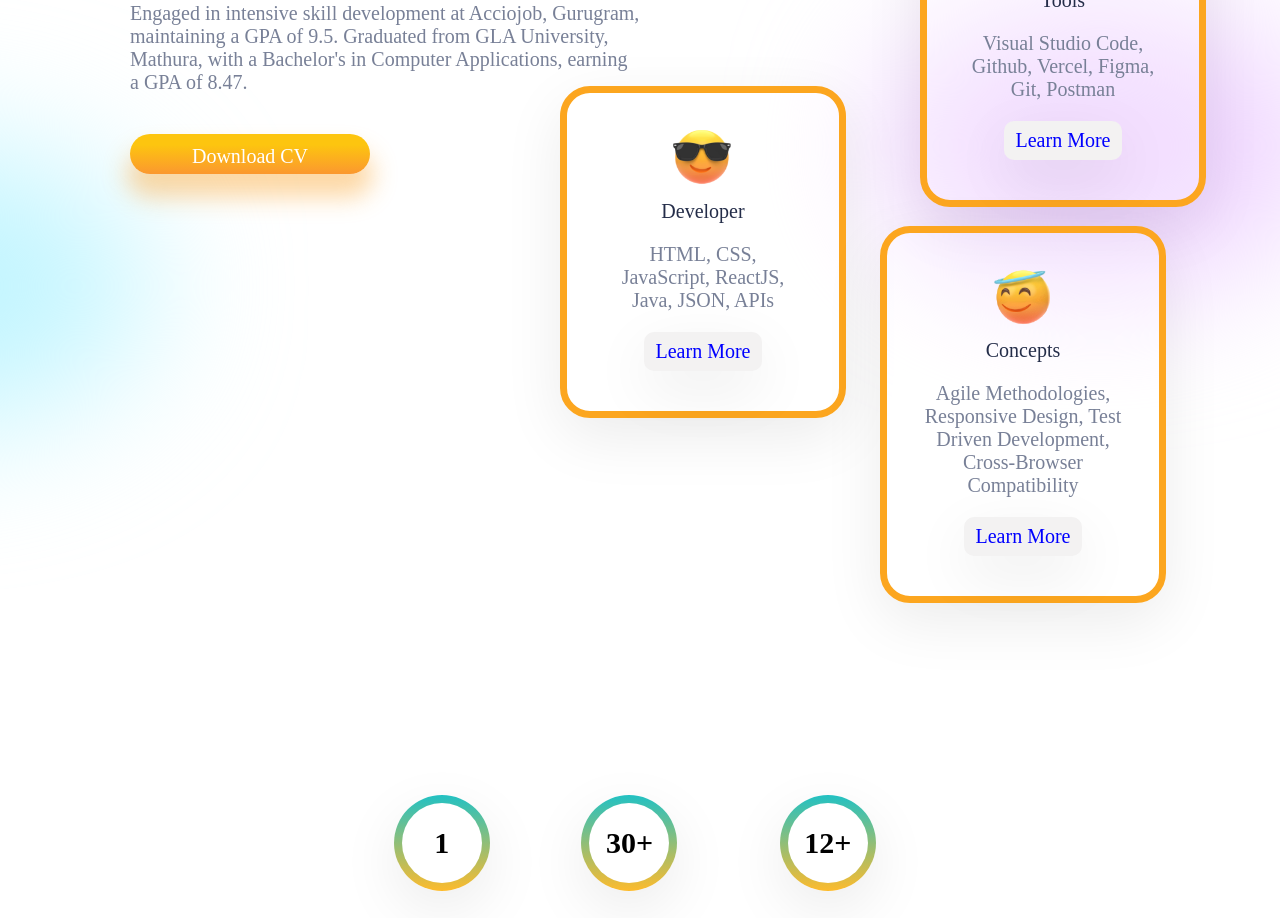
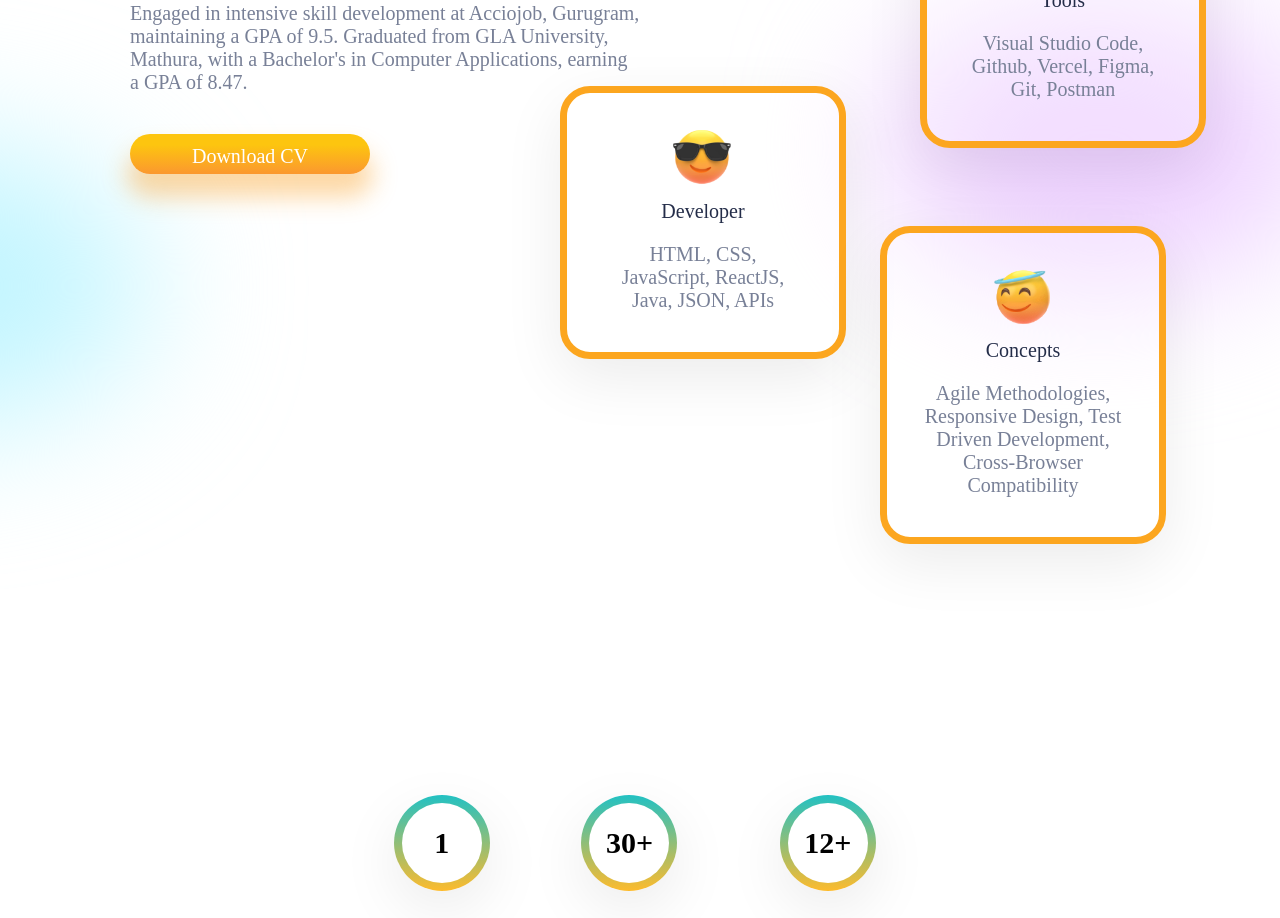
Before and after one commit to Subham7769/MyProtfolio-React-, a React (Create React App) app: page / in a window 1280 px wide. Shown: the part 1160-2078 px from the top of the page. Built offline with nearby package versions, Linux system fonts and the light colour scheme; a web font is replaced by a local one.

Commit message:
bug fixes

```diff
--- a/src/Components/Cards/Card.jsx
+++ b/src/Components/Cards/Card.jsx
@@ -7,7 +7,7 @@ const Card = ({emoji,heading,detail}) => {
       <img src={emoji} alt="" />
       <span>{heading}</span>
       <span>{detail}</span>
-      <button className="c-button">Learn More</button>
+      {/* <button className="c-button">Learn More</button> */}
     </div>
 
   )
```
